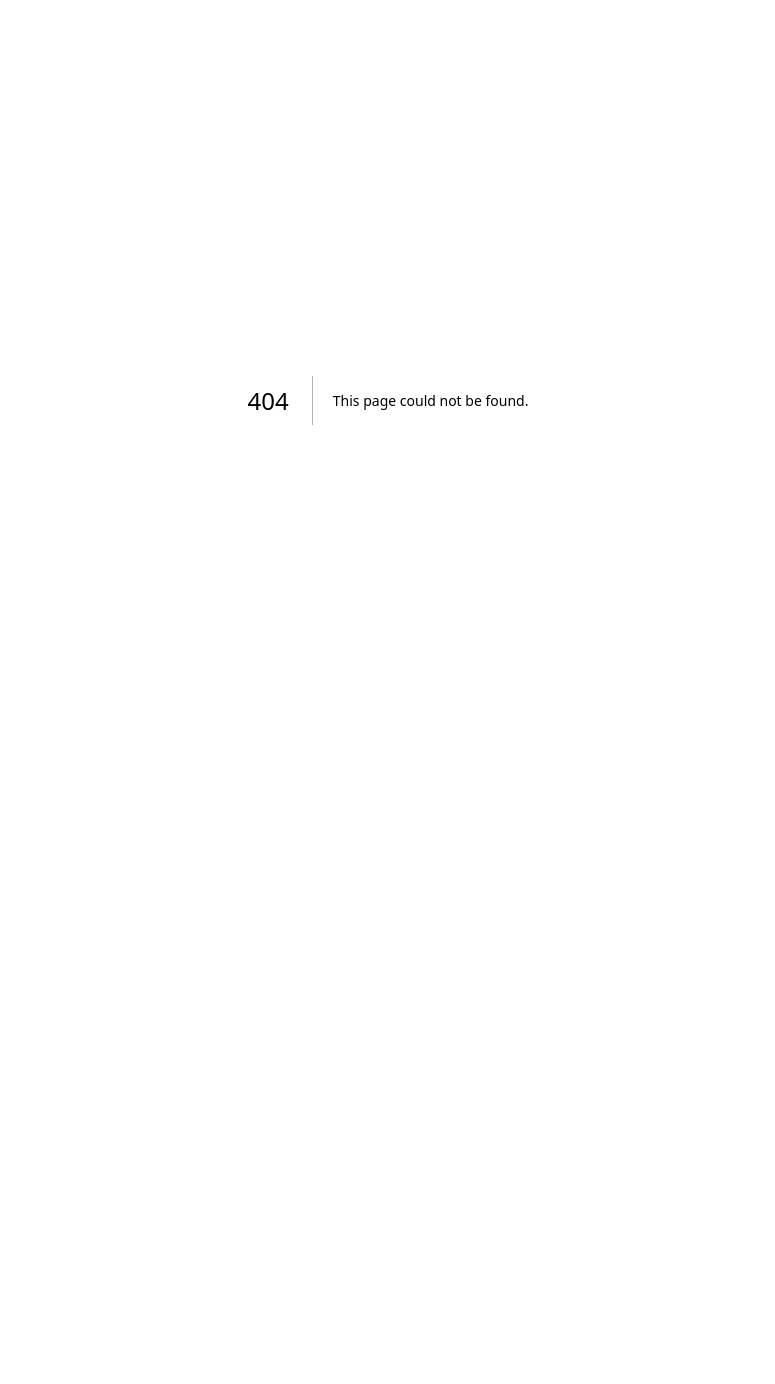
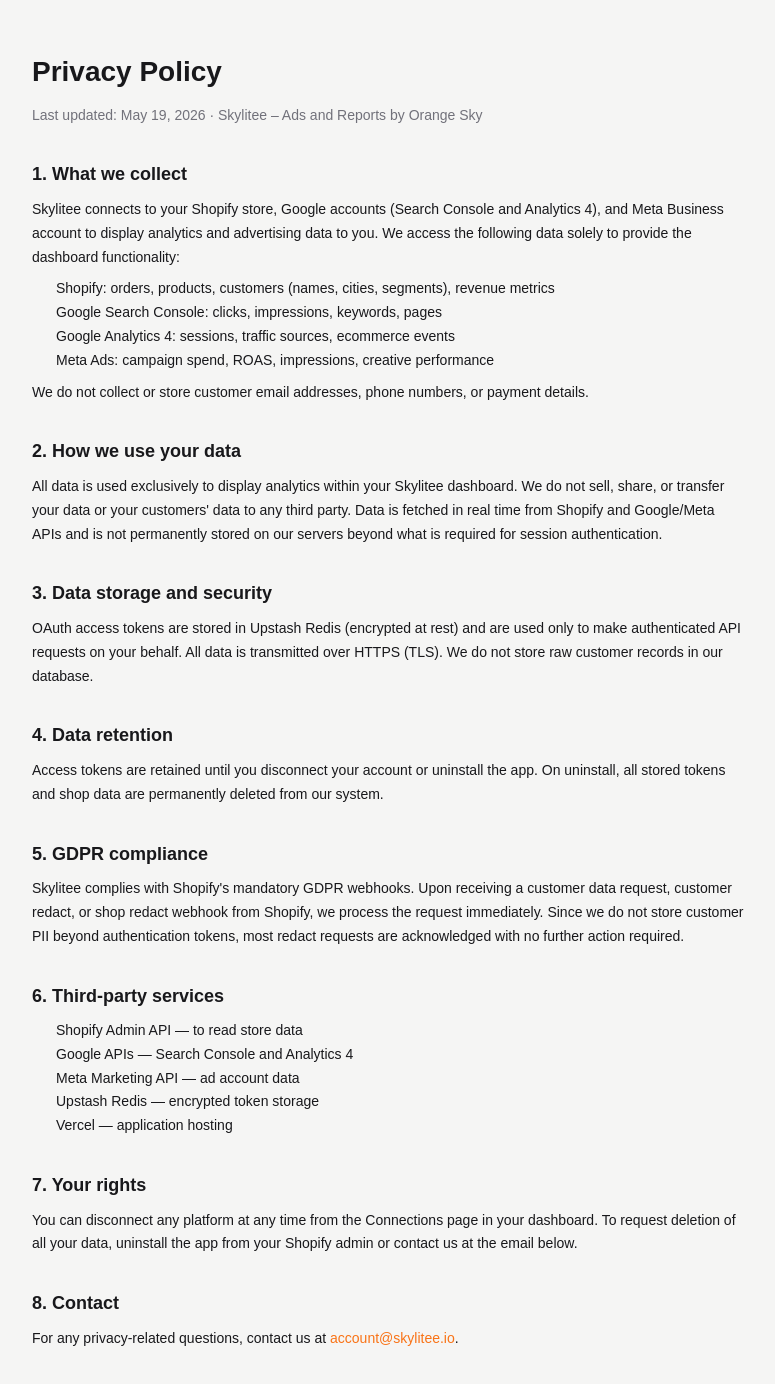
Before and after one commit to rrzalaos/skylitee, a Next.js app: page /privacy in a window 1280 px wide. Before the commit this address had no page. Shown: the top 1384 px of the page, without its empty margins (252-1027 px from the left). Before the commit the page ends 800 px from the top, so only its background shows below. Built offline with nearby package versions, Linux system fonts and the light colour scheme.

Commit message:
feat: add privacy policy page at /privacy

```diff
--- /dev/null
+++ b/src/app/privacy/page.tsx
@@ -0,0 +1,78 @@
+export const metadata = { title: "Privacy Policy – Skylitee" };
+
+export default function PrivacyPage() {
+  return (
+    <main style={{ maxWidth: 760, margin: "0 auto", padding: "48px 24px", fontFamily: "sans-serif", color: "#18181b", lineHeight: 1.7 }}>
+      <h1 style={{ fontSize: 28, fontWeight: 800, marginBottom: 8 }}>Privacy Policy</h1>
+      <p style={{ color: "#71717a", marginBottom: 32 }}>Last updated: May 19, 2026 · Skylitee – Ads and Reports by Orange Sky</p>
+
+      <section style={{ marginBottom: 32 }}>
+        <h2 style={{ fontSize: 18, fontWeight: 700, marginBottom: 8 }}>1. What we collect</h2>
+        <p>
+          Skylitee connects to your Shopify store, Google accounts (Search Console and Analytics 4), and Meta Business account to display analytics and advertising data to you. We access the following data solely to provide the dashboard functionality:
+        </p>
+        <ul style={{ paddingLeft: 24, marginTop: 8 }}>
+          <li>Shopify: orders, products, customers (names, cities, segments), revenue metrics</li>
+          <li>Google Search Console: clicks, impressions, keywords, pages</li>
+          <li>Google Analytics 4: sessions, traffic sources, ecommerce events</li>
+          <li>Meta Ads: campaign spend, ROAS, impressions, creative performance</li>
+        </ul>
+        <p style={{ marginTop: 8 }}>We do not collect or store customer email addresses, phone numbers, or payment details.</p>
+      </section>
+
+      <section style={{ marginBottom: 32 }}>
+        <h2 style={{ fontSize: 18, fontWeight: 700, marginBottom: 8 }}>2. How we use your data</h2>
+        <p>
+          All data is used exclusively to display analytics within your Skylitee dashboard. We do not sell, share, or transfer your data or your customers&apos; data to any third party. Data is fetched in real time from Shopify and Google/Meta APIs and is not permanently stored on our servers beyond what is required for session authentication.
+        </p>
+      </section>
+
+      <section style={{ marginBottom: 32 }}>
+        <h2 style={{ fontSize: 18, fontWeight: 700, marginBottom: 8 }}>3. Data storage and security</h2>
+        <p>
+          OAuth access tokens are stored in Upstash Redis (encrypted at rest) and are used only to make authenticated API requests on your behalf. All data is transmitted over HTTPS (TLS). We do not store raw customer records in our database.
+        </p>
+      </section>
+
+      <section style={{ marginBottom: 32 }}>
+        <h2 style={{ fontSize: 18, fontWeight: 700, marginBottom: 8 }}>4. Data retention</h2>
+        <p>
+          Access tokens are retained until you disconnect your account or uninstall the app. On uninstall, all stored tokens and shop data are permanently deleted from our system.
+        </p>
+      </section>
+
+      <section style={{ marginBottom: 32 }}>
+        <h2 style={{ fontSize: 18, fontWeight: 700, marginBottom: 8 }}>5. GDPR compliance</h2>
+        <p>
+          Skylitee complies with Shopify&apos;s mandatory GDPR webhooks. Upon receiving a customer data request, customer redact, or shop redact webhook from Shopify, we process the request immediately. Since we do not store customer PII beyond authentication tokens, most redact requests are acknowledged with no further action required.
+        </p>
+      </section>
+
+      <section style={{ marginBottom: 32 }}>
+        <h2 style={{ fontSize: 18, fontWeight: 700, marginBottom: 8 }}>6. Third-party services</h2>
+        <ul style={{ paddingLeft: 24 }}>
+          <li>Shopify Admin API — to read store data</li>
+          <li>Google APIs — Search Console and Analytics 4</li>
+          <li>Meta Marketing API — ad account data</li>
+          <li>Upstash Redis — encrypted token storage</li>
+          <li>Vercel — application hosting</li>
+        </ul>
+      </section>
+
+      <section style={{ marginBottom: 32 }}>
+        <h2 style={{ fontSize: 18, fontWeight: 700, marginBottom: 8 }}>7. Your rights</h2>
+        <p>
+          You can disconnect any platform at any time from the Connections page in your dashboard. To request deletion of all your data, uninstall the app from your Shopify admin or contact us at the email below.
+        </p>
+      </section>
+
+      <section style={{ marginBottom: 32 }}>
+        <h2 style={{ fontSize: 18, fontWeight: 700, marginBottom: 8 }}>8. Contact</h2>
+        <p>
+          For any privacy-related questions, contact us at{" "}
+          <a href="mailto:account@skylitee.io" style={{ color: "#f97316" }}>account@skylitee.io</a>.
+        </p>
+      </section>
+    </main>
+  );
+}
```
